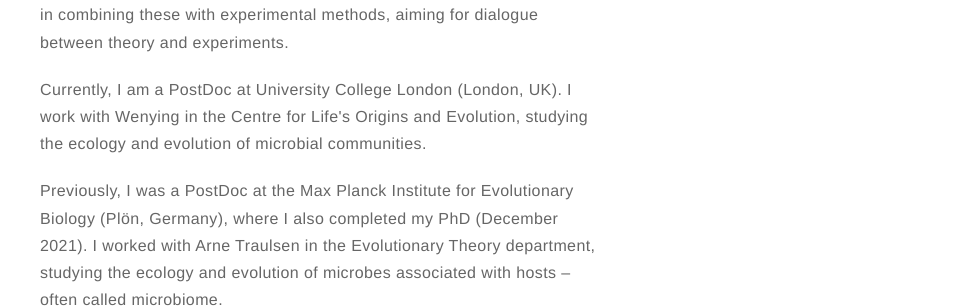
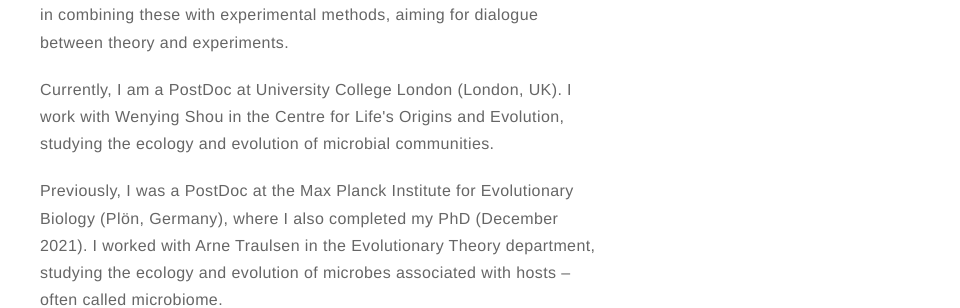
Before and after one commit to romanzapien/romanzapien.github.io, a Jekyll site: the page built from about.md, in a window 1280 px wide. Shown: the part 484-792 px from the top of the page, without its empty margins (320-1280 px from the left). Built offline with Jekyll 4.4.1, drawn with Linux system fonts in a browser that asks for light colours.

Commit message:
Update about.md

```diff
--- a/about.md
+++ b/about.md
@@ -6,7 +6,7 @@ layout: page
 
 <p>Hi there! My name is Román Zapién-Campos. I am a researcher interested in microbiology — more concretely on their ecology and evolution. Although I have mostly relied on mathematical modelling, I am interested in combining these with experimental methods, aiming for dialogue between theory and experiments.</p>
 
-<p>Currently, I am a PostDoc at University College London (London, UK). I work with Wenying in the Centre for Life's Origins and Evolution, studying the ecology and evolution of microbial communities.</p>
+<p>Currently, I am a PostDoc at University College London (London, UK). I work with Wenying Shou in the Centre for Life's Origins and Evolution, studying the ecology and evolution of microbial communities.</p>
 
 <p>Previously, I was a PostDoc at the Max Planck Institute for Evolutionary Biology (Plön, Germany), where I also completed my PhD (December 2021). I worked with Arne Traulsen in the Evolutionary Theory department, studying the ecology and evolution of microbes associated with hosts – often called microbiome.</p>
 
```
